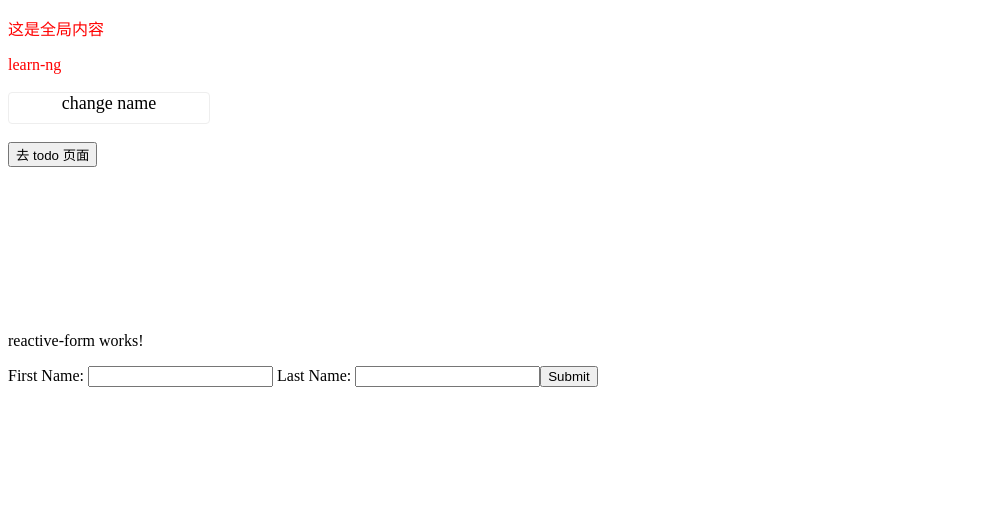
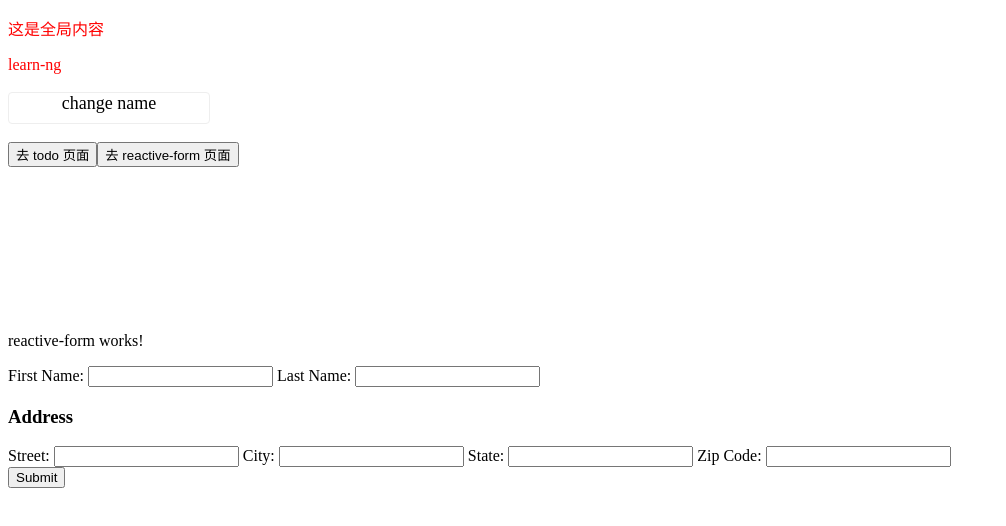
Before and after one commit to Grewer/learn-angular, an Angular app: page /react-form in a window 1280 px wide. Shown: the top 526 px of the page, without its empty margins (0-1006 px from the left). Built offline with nearby package versions, Linux system fonts and the light colour scheme.

Commit message:
嵌套表单

```diff
--- a/src/app/app.component.html
+++ b/src/app/app.component.html
@@ -3,6 +3,7 @@
   {{name}}
   <p class="button"  (click)="pClick($event)">change name</p>
   <button (click)="jumpTodo()">去 todo 页面</button>
+  <button (click)="jumpToReactiveForm()">去 reactive-form 页面</button>
 </div>
 
 <router-outlet></router-outlet>
--- a/src/app/reactive-form/reactive-form.component.html
+++ b/src/app/reactive-form/reactive-form.component.html
@@ -11,5 +11,29 @@
     <input type="text" formControlName="lastName">
   </label>
 
+  <div formGroupName="address">
+    <h3>Address</h3>
+
+    <label>
+      Street:
+      <input type="text" formControlName="street">
+    </label>
+
+    <label>
+      City:
+      <input type="text" formControlName="city">
+    </label>
+
+    <label>
+      State:
+      <input type="text" formControlName="state">
+    </label>
+
+    <label>
+      Zip Code:
+      <input type="text" formControlName="zip">
+    </label>
+  </div>
+
   <button type="submit" [disabled]="!profileForm.valid">Submit</button>
 </form>
--- a/src/app/reactive-form/reactive-form.component.ts
+++ b/src/app/reactive-form/reactive-form.component.ts
@@ -1,5 +1,5 @@
 import { Component, OnInit } from '@angular/core';
-import { FormControl, FormGroup } from '@angular/forms';
+import { FormControl, FormGroup, Validators } from '@angular/forms';
 
 @Component({
   selector: 'app-reactive-form',
@@ -10,6 +10,12 @@
   profileForm = new FormGroup({
     firstName: new FormControl(''),
     lastName: new FormControl(''),
+    address: new FormGroup({
+      street: new FormControl(''),
+      city: new FormControl(''),
+      state: new FormControl(''),
+      zip: new FormControl('')
+    })
   });
 
 
```
